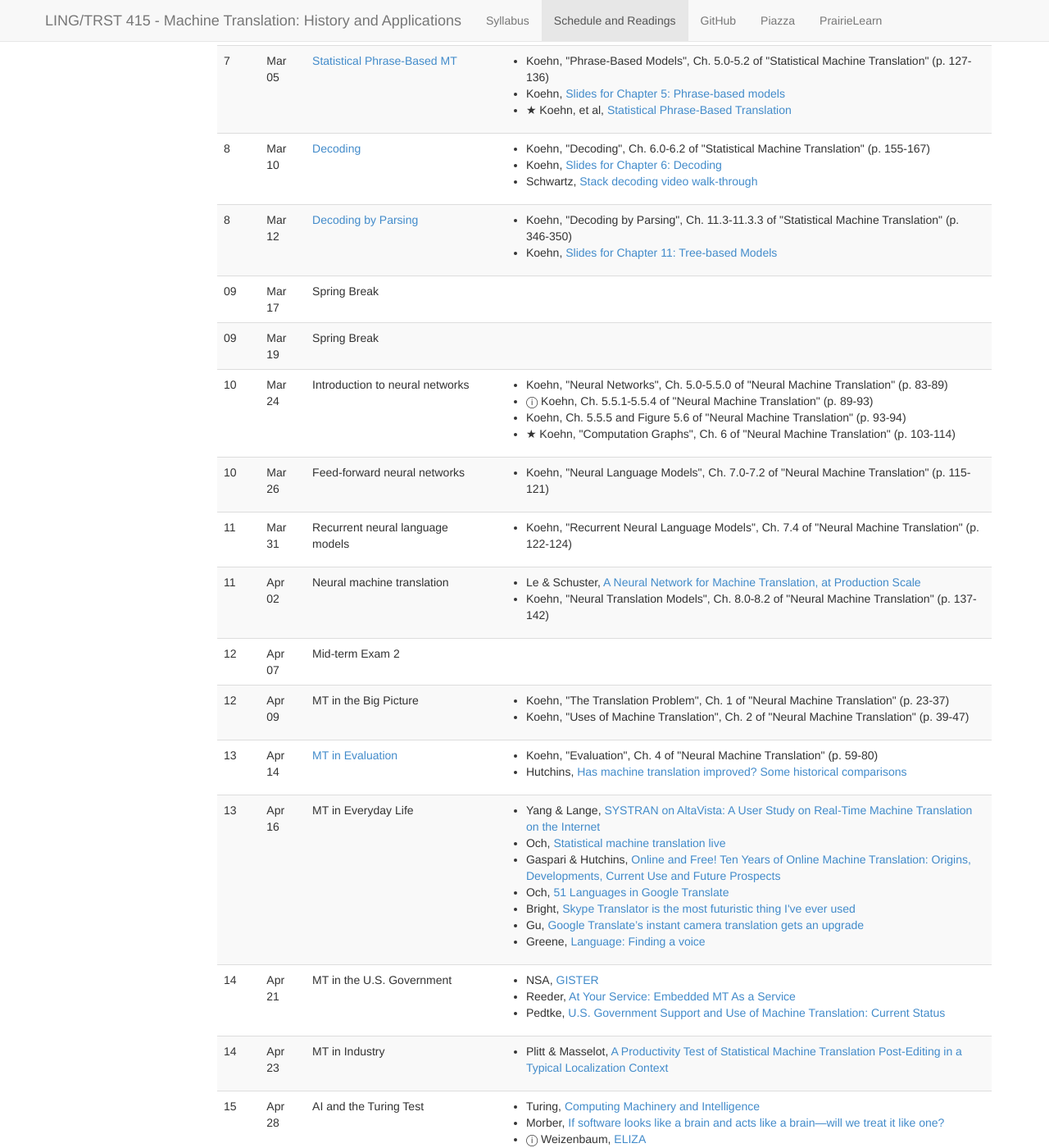
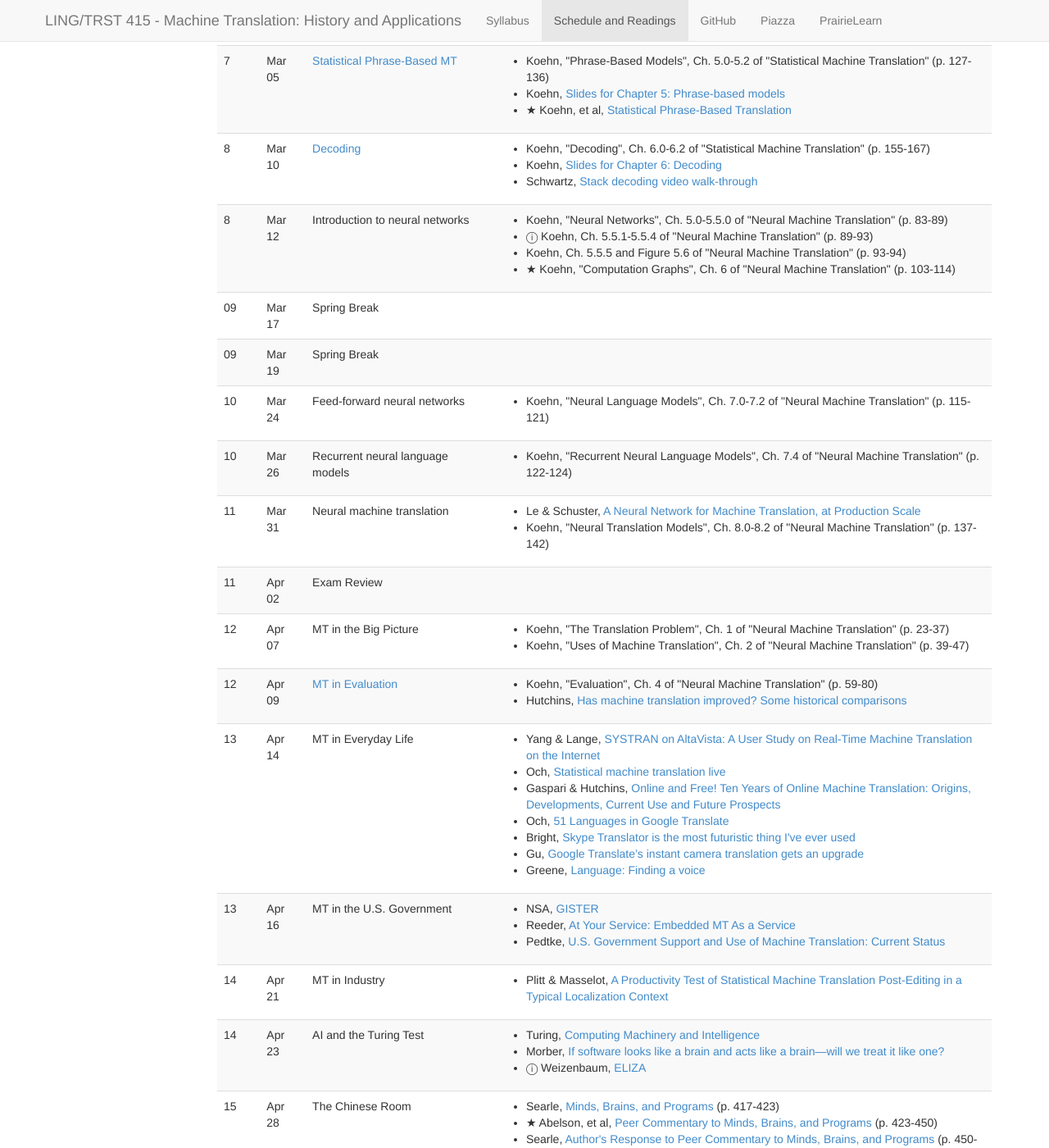
Before and after one commit to 2020-Spring-UIUC-LING415/2020-Spring-UIUC-LING415.github.io, a Jekyll site: the page built from schedule.md, in a window 1280 px wide and 1400 px high, scrolled down 1703 px. Shown: the whole window at 82% size. Built offline with Jekyll 4.4.1, drawn with Linux system fonts in a browser that asks for light colours; nearby versions of some CDN libraries; some of the changed text lies outside the part shown.

Commit message:
Update schedule.yaml

```diff
--- a/_data/schedule.yaml
+++ b/_data/schedule.yaml
@@ -380,31 +380,6 @@
 -
   week: 8
   date: 2020-03-12
-  title: Decoding by Parsing
-  lecturer: Lane Schwartz
-  slides: http://statmt.org/book/slides/11-tree-based-models.pdf
-  reading:
-    -
-      author: Koehn
-      title: "\"Decoding by Parsing\", Ch. 11.3-11.3.3 of \"Statistical Machine Translation\""
-      pages: 346-350
-    -
-      author: Koehn
-      title: "Slides for Chapter 11: Tree-based Models"
-      url: http://statmt.org/book/slides/11-tree-based-models.pdf
--
-  week: 09
-  date: 2020-03-17
-  title: Spring Break
-  lecturer:
--
-  week: 09
-  date: 2020-03-19
-  title: Spring Break
-  lecturer:
--
-  week: 10
-  date: 2020-03-24
   title: Introduction to neural networks
   lecturer: Lane Schwartz
   reading:
@@ -427,8 +402,18 @@
       pages: 103-114
       grad_level: true
 -
+  week: 09
+  date: 2020-03-17
+  title: Spring Break
+  lecturer:
+-
+  week: 09
+  date: 2020-03-19
+  title: Spring Break
+  lecturer:
+-
   week: 10
-  date: 2020-03-26
+  date: 2020-03-24
   title: Feed-forward neural networks
   lecturer: Lane Schwartz
   reading:
@@ -437,8 +422,8 @@
       title: "\"Neural Language Models\", Ch. 7.0-7.2 of \"Neural Machine Translation\""
       pages: 115-121
 -
-  week: 11
-  date: 2020-03-31
+  week: 10
+  date: 2020-03-26
   title: Recurrent neural language models
   reading:
     -
@@ -447,7 +432,7 @@
       pages: 122-124
 -
   week: 11
-  date: 2020-04-02
+  date: 2020-03-31
   title: Neural machine translation
   reading:
     -
@@ -459,12 +444,12 @@
       title: "\"Neural Translation Models\", Ch. 8.0-8.2 of \"Neural Machine Translation\""
       pages: 137-142
 -
+  week: 11
+  date: 2020-04-02
+  title: Exam Review
+-
   week: 12
   date: 2020-04-07
-  title: Mid-term Exam 2
--
-  week: 12
-  date: 2020-04-09
   title: "MT in the Big Picture"
   lecturer: Lane Schwartz
   reading:
@@ -477,8 +462,8 @@
       title: "\"Uses of Machine Translation\", Ch. 2 of \"Neural Machine Translation\""
       pages: 39-47
 -
-  week: 13
-  date: 2020-04-14
+  week: 12
+  date: 2020-04-09
   title: "MT in Evaluation"
   lecturer: Lane Schwartz
   slides: http://statmt.org/book/slides/08-evaluation.pdf
@@ -493,7 +478,7 @@
       url: http://www.mt-archive.info/00/MTS-2003-Hutchins.pdf
 -
   week: 13
-  date: 2020-04-16
+  date: 2020-04-14
   title: MT in Everyday Life
   lecturer: Lane Schwartz
   reading:
@@ -526,8 +511,8 @@
       title: "Language: Finding a voice"
       url: http://www.economist.com/technology-quarterly/2017-05-01/language
 -
-  week: 14
-  date: 2020-04-21
+  week: 13
+  date: 2020-04-16
   title: "MT in the U.S. Government"
   lecturer: Lane Schwartz
   reading:
@@ -545,7 +530,7 @@
       url: http://mt-archive.info/MTS-1997-Pedtke.pdf
 -
   week: 14
-  date: 2020-04-23
+  date: 2020-04-21
   title: "MT in Industry"
   lecturer: Lane Schwartz
   reading:
@@ -554,8 +539,8 @@
       title: "A Productivity Test of Statistical Machine Translation Post-Editing in a Typical Localization Context"
       url: https://ufal.mff.cuni.cz/pbml/93/art-plitt-masselot.pdf
 -
-  week: 15
-  date: 2020-04-28
+  week: 14
+  date: 2020-04-23
   title: AI and the Turing Test
   lecturer: Lane Schwartz
   reading:
@@ -574,7 +559,7 @@
       optional: true
 -
   week: 15
-  date: 2020-04-30
+  date: 2020-04-28
   title: The Chinese Room
   lecturer: Lane Schwartz
   reading:
@@ -605,6 +590,10 @@
       url: https://www.youtube.com/watch?v=rHKwIYsPXLg
       optional: true
 -
+  week: 15
+  date: 2020-04-30
+  title: Exam Review
+-
   week: 16
   date: 2020-05-05
   title: Comprehensive Final Exam
```
